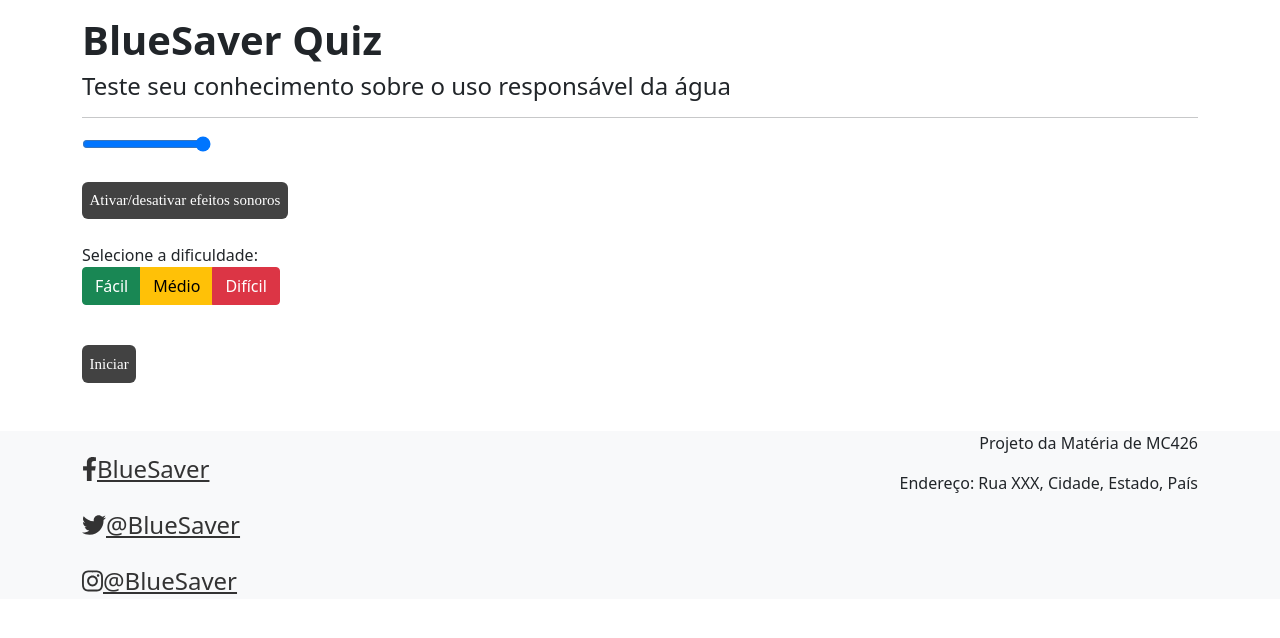
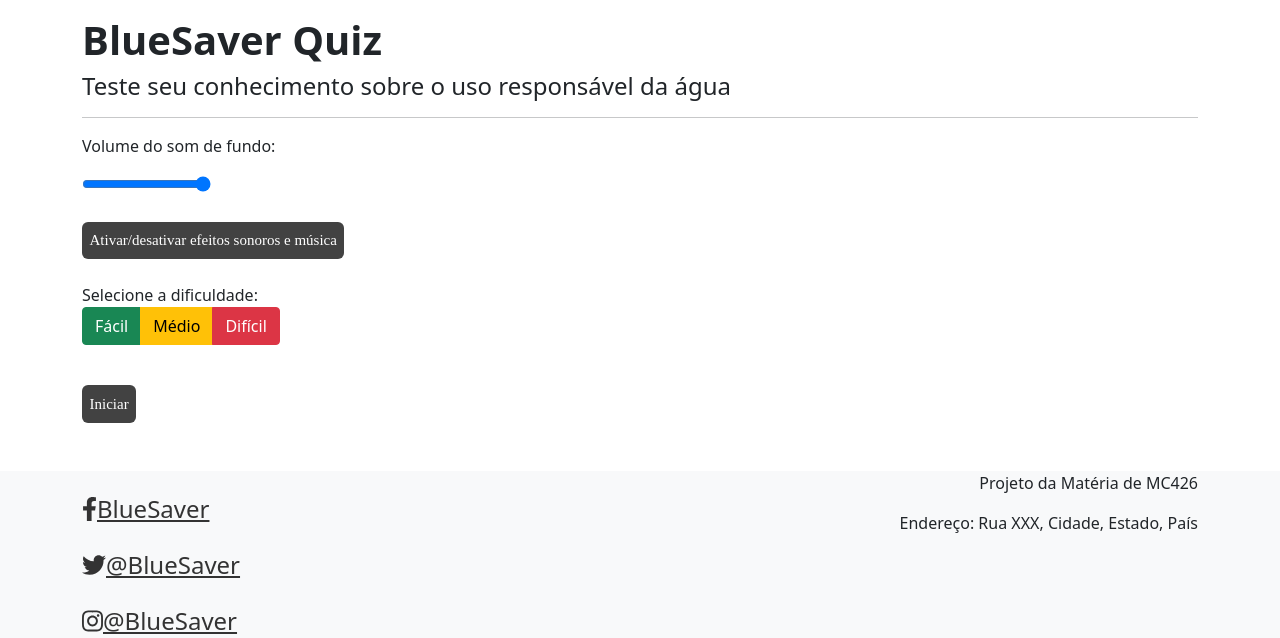
Before and after one commit to Sergio-Daniel-Pires/BlueSaver, a Flask app: page /quiz/ in a window 1280 px wide. Shown: the part 56-694 px from the top of the page. Run offline with Flask 3, Linux system fonts and the light colour scheme; data that the repository does not hold is empty; parts of the project's set-up code (start-up, migrations or seed data) failed here and were passed over; some libraries are stand-ins or nearby versions.

Commit message:
Corrige slider de volume

```diff
--- a/static/quiz.js
+++ b/static/quiz.js
@@ -229,5 +229,6 @@ function mute_all(){
 
 function setVolume(value) {
     var audio = document.getElementById("bgsong");
+    audioBackground.volume = value / 100;
     audio.volume = value / 100;
   }
--- a/templates/quiz.html
+++ b/templates/quiz.html
@@ -10,13 +10,14 @@
     <h2 style="font-size: 1.5rem;">Teste seu conhecimento sobre o uso responsável da água</h2>
     <hr>
 
+    <p>Volume do som de fundo: </p>
     <audio id='bgsong' src="/static/sons/forest-river-with-whirls.mp3" loop>
         <p>Your browser does not support the audio element.</p>
     </audio>
 
     <input type="range" id = "volumeslider" min="0" max="100" step="1" value="100" onchange="setVolume(this.value)" oninput="setVolume(this.value)"/>
     <br><br>
-    <button id="mutar" class="button" onclick="mute_all()">Ativar/desativar efeitos sonoros</button>
+    <button id="mutar" class="button" onclick="mute_all()">Ativar/desativar efeitos sonoros e música</button>
 
     <br><br>
     <label for="dificuldade">Selecione a dificuldade:</label><br>
@@ -33,7 +34,7 @@
     <div id="quiz-container">
         <h3 id="pergunta"></h3>
         <ul id="opcoes"></ul>
-        <button id="submit" class='button' onclick="carregarQuiz()"  >Iniciar</button>
+        <button id="submit" class='button' onclick="carregarQuiz();sound_bubble()"  >Iniciar</button>
     </div>
     <br><br>
 
```
